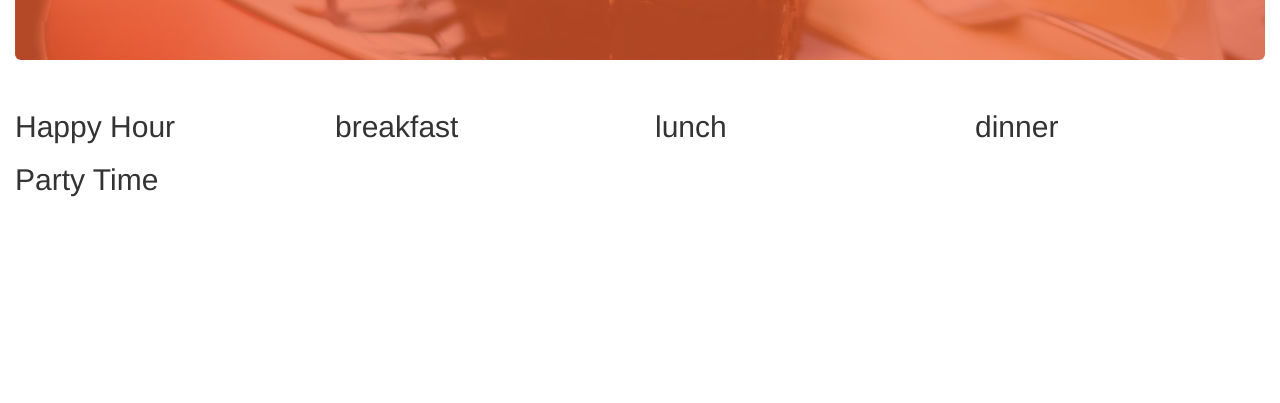
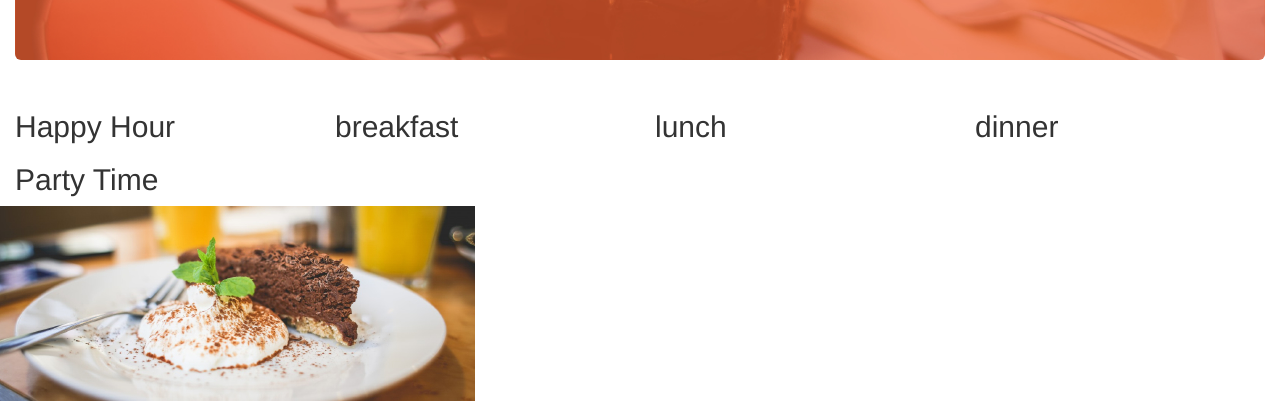
Before and after one commit to lorrainemikai/anita-s-kitchen, a plain HTML site: page index.html in a window 1280 px wide. Shown: the part 397-800 px from the top of the page. Drawn offline with nearby package versions, Linux system fonts and the light colour scheme.

Commit message:
third commit

```diff
--- a/index.html
+++ b/index.html
@@ -48,6 +48,18 @@
       </div>
     </div>
   </div>
+  <!-- end of row >
+<!-- start of paragraph two -->
+<div class="row">
+  <div class="col-md-6-bg-1">
+    <div class="fast">
+      <img src="images/fastFood1.jpg"class="img-responive"style="display:inline">
+
+    </div>
+
+  </div>
+
+</div>
 <!-- Optional theme -->
 <link rel="stylesheet" href="https://maxcdn.bootstrapcdn.com/bootstrap/3.3.7/css/bootstrap-theme.min.css" integrity="sha384-rHyoN1iRsVXV4nD0JutlnGaslCJuC7uwjduW9SVrLvRYooPp2bWYgmgJQIXwl/Sp" crossorigin="anonymous">
 
```
